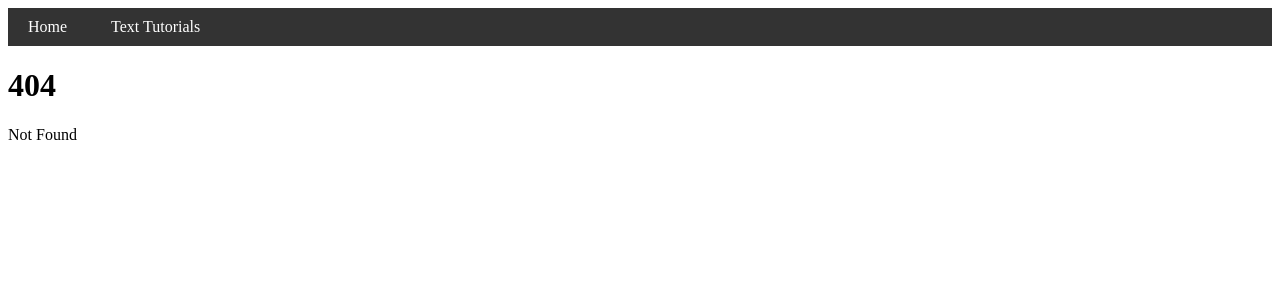
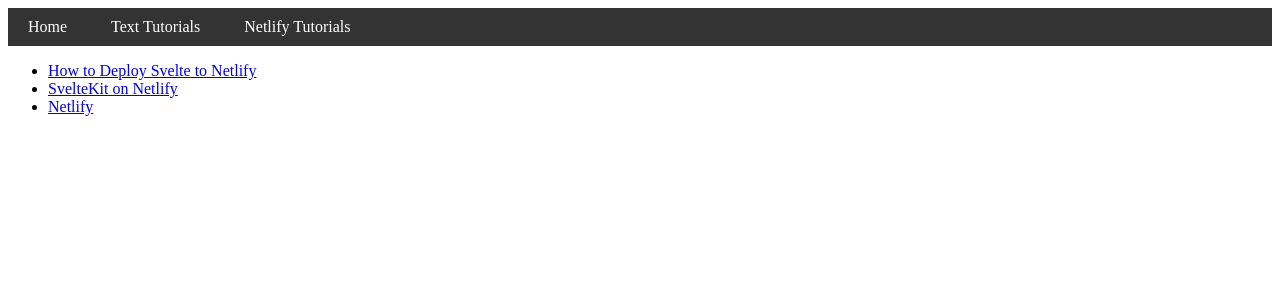
Before and after one commit to a-nguyen-kangan/links-dj-2023, a SvelteKit app: page /Netlify_Tutorials in a window 1280 px wide. Before the commit this address had no page. Shown: the top 300 px of the page. Built offline with nearby package versions, Linux system fonts and the light colour scheme.

Commit message:
netlifyLinks

```diff
--- a/src/routes/+layout.svelte
+++ b/src/routes/+layout.svelte
@@ -4,10 +4,12 @@
 
 <nav>
 <ul>
-    <li><a href="#">Home</a></li>
+    <li><a href="Home">Home</a></li>
     <li><a href="/Text_Tutorials">Text Tutorials</a></li>
+    <li><a href="/Netlify_Tutorials">Netlify Tutorials</a></li>
 </ul>
 </nav>
+
 
 <div>
     <slot />
--- /dev/null
+++ b/src/routes/Netlify_Tutorials/+page.svelte
@@ -0,0 +1,7 @@
+<div>
+  <ul>
+      <li><a href="https://chasingcode.dev/blog/deploy-svelte-to-netlify/">How to Deploy Svelte to Netlify</a></li>
+      <li><a href="https://docs.netlify.com/integrations/frameworks/sveltekit/">SvelteKit on Netlify</a></li>
+      <li><a href="https://kit.svelte.dev/docs/adapter-netlify">Netlify</a></li>
+  </ul>
+</div>
```
Also changed, not shown: src/routes/Home/+page.svelte (renamed from src/routes/+page.svelte), src/routes/Text_Tutorials/+page.svelte (line endings or trailing spaces).
